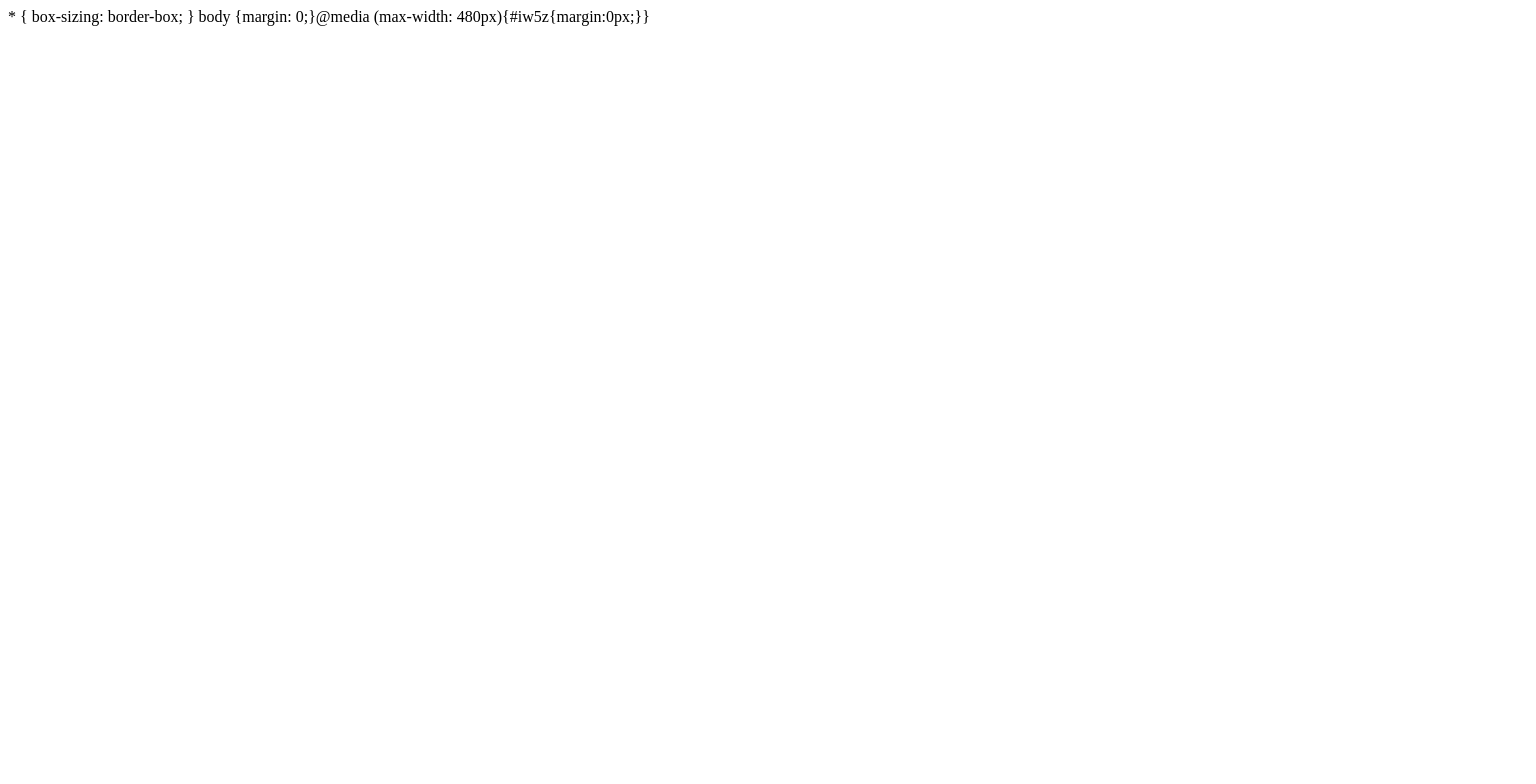
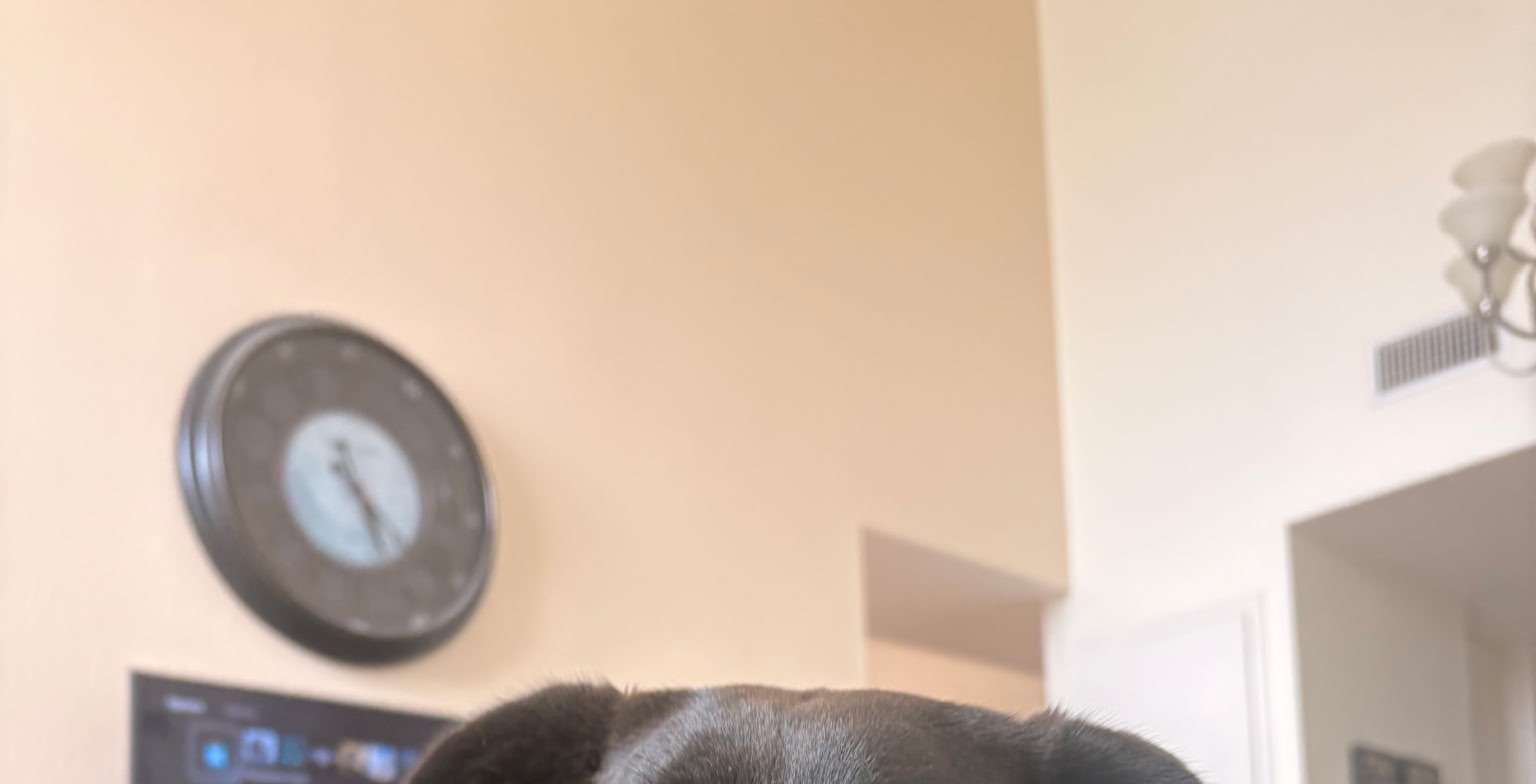
Before and after one commit to Realativity/zacharya, a plain HTML site: page index.html in a window 1280 px wide. Shown: the top 784 px of the page, 1536 px wide, since content can reach past the window. Drawn offline with Linux system fonts and the light colour scheme.

Commit message:
Add website

```diff
--- /dev/null
+++ b/css/index-a1f7002e8145d201b57a38db694e9b2ea618e1c687a48ce181df55127e5d51b8.css
@@ -0,0 +1 @@
+* { box-sizing: border-box; } body {margin: 0;}@media (max-width: 480px){#iw5z{margin:0px;}}
--- a/index.html
+++ b/index.html
@@ -1 +1,15 @@
-* { box-sizing: border-box; } body {margin: 0;}@media (max-width: 480px){#iw5z{margin:0px;}}
+<!DOCTYPE html>
+<html lang="">
+<head>
+<meta charset="UTF-8">
+<meta name="viewport" content="width=device-width, initial-scale=1.0">
+<meta name="generator" content="Silex v3.7.0">
+<link rel="stylesheet" href="/css/index-a1f7002e8145d201b57a38db694e9b2ea618e1c687a48ce181df55127e5d51b8.css" />
+
+
+
+
+
+</head>
+<body id="i8cu"><img src="/assets/IMG_20260702_202123.jpg" id="iw5z"/></body>
+</html>
```
Also changed, not shown: IMG_20260702_202123.jpg (deleted), assets/IMG_20260702_202123.jpg (added).
